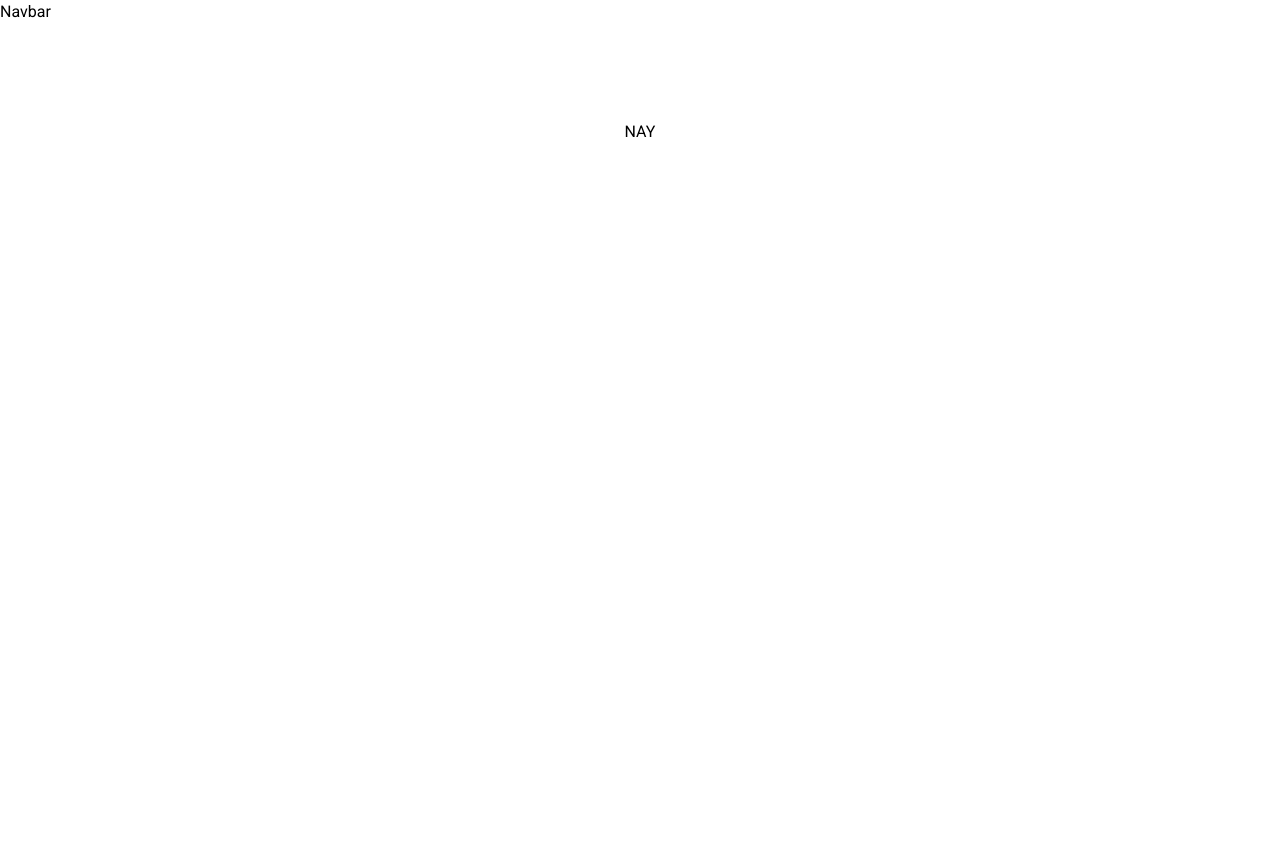
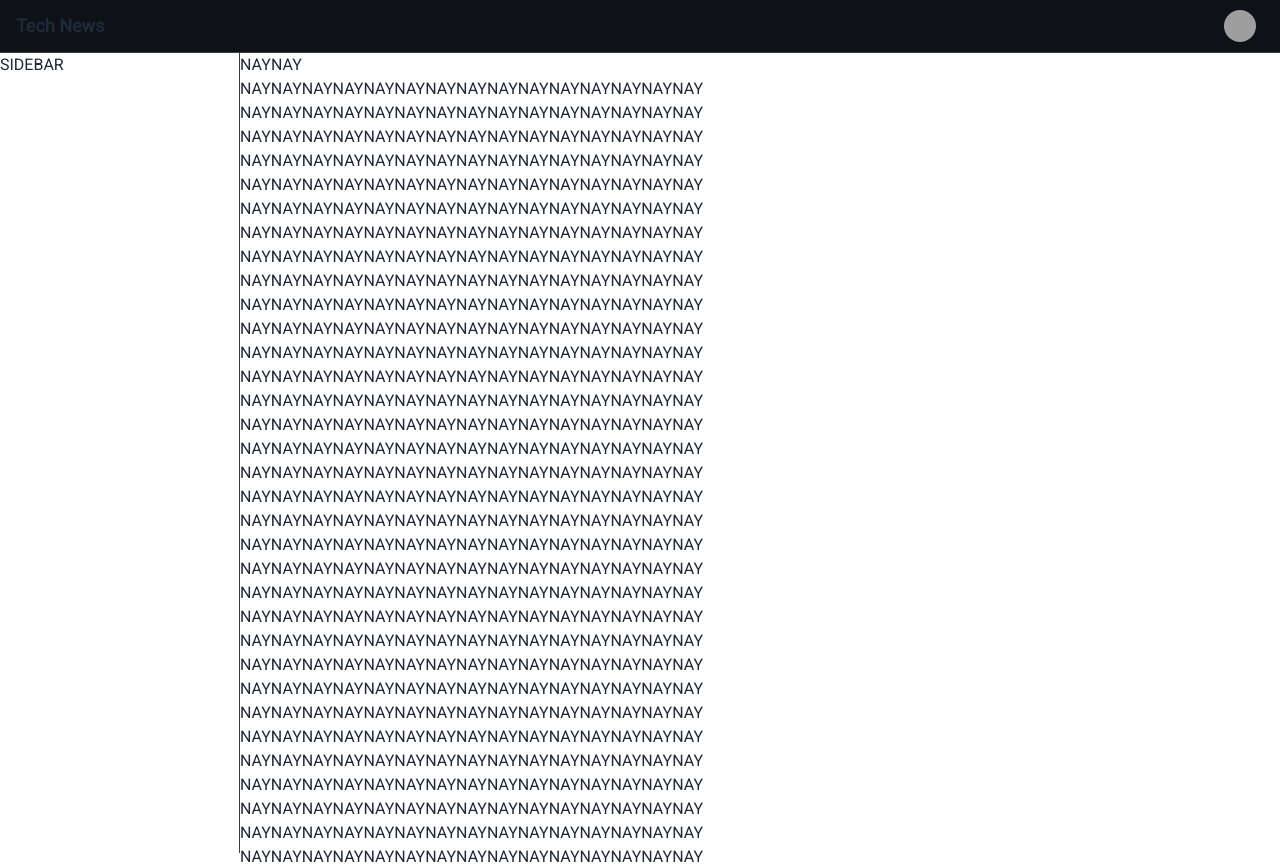
Before and after one commit to PainterHalver/tech_news, a Next.js app in the folder web/: page / in a window 1280 px wide. Shown: the top 864 px of the page. Before the commit the page ends 824 px from the top, so only its background shows below. Built offline with nearby package versions, Linux system fonts and the light colour scheme; grey boxes are pictures that could not be loaded.

Commit message:
chore: add daisyui, root layout

```diff
--- a/web/app/globals.css
+++ b/web/app/globals.css
@@ -3,10 +3,19 @@
 @tailwind utilities;
 
 :root {
-  --bg-primary: #000000;
+  --bg-primary: #0e1217;
   --bg-secondary: #1c1f26;
   --border: #383d47;
   --border-hover: #545b6a;
   --text-primary: #ffffff;
   --text-secondary: #a8b3cf;
 }
+
+.no-scrollbar::-webkit-scrollbar {
+  display: none;
+}
+
+.no-scrollbar {
+  -ms-overflow-style: none; /* IE and Edge */
+  scrollbar-width: none; /* Firefox */
+}
--- a/web/app/layout.tsx
+++ b/web/app/layout.tsx
@@ -2,6 +2,7 @@ import type { Metadata } from "next";
 import { Roboto } from "next/font/google";
 import "./globals.css";
 import NavBar from "@/components/NavBar";
+import SideBar from "@/components/SideBar";
 
 const roboto = Roboto({ subsets: ["latin"], weight: "400" });
 
@@ -13,9 +14,12 @@ export const metadata: Metadata = {
 export default function RootLayout({ children }: { children: React.ReactNode }) {
   return (
     <html lang="en">
-      <body className={roboto.className}>
+      <body className={`${roboto.className} flex flex-col min-h-screen`}>
         <NavBar />
-        {children}
+        <div className="flex flex-1">
+          <SideBar />
+          <div className="pl-60">{children}</div>
+        </div>
       </body>
     </html>
   );
--- a/web/app/page.tsx
+++ b/web/app/page.tsx
@@ -10,8 +10,112 @@ export default function Home() {
   const authenticated = useAuthStore((state) => state.authenticated);
 
   return (
-    <main className="flex min-h-screen flex-col items-center justify-between p-24">
-      {authenticated ? "YAY" : "NAY"}
+    <main className="flex">
+      {authenticated ? "YAY" : "NAY"}NAY
+      <br />
+      NAYNAYNAYNAYNAYNAYNAYNAYNAYNAYNAYNAYNAYNAYNAY
+      <br />
+      NAYNAYNAYNAYNAYNAYNAYNAYNAYNAYNAYNAYNAYNAYNAY
+      <br />
+      NAYNAYNAYNAYNAYNAYNAYNAYNAYNAYNAYNAYNAYNAYNAY
+      <br />
+      NAYNAYNAYNAYNAYNAYNAYNAYNAYNAYNAYNAYNAYNAYNAY
+      <br />
+      NAYNAYNAYNAYNAYNAYNAYNAYNAYNAYNAYNAYNAYNAYNAY
+      <br />
+      NAYNAYNAYNAYNAYNAYNAYNAYNAYNAYNAYNAYNAYNAYNAY
+      <br />
+      NAYNAYNAYNAYNAYNAYNAYNAYNAYNAYNAYNAYNAYNAYNAY
+      <br />
+      NAYNAYNAYNAYNAYNAYNAYNAYNAYNAYNAYNAYNAYNAYNAY
+      <br />
+      NAYNAYNAYNAYNAYNAYNAYNAYNAYNAYNAYNAYNAYNAYNAY
+      <br />
+      NAYNAYNAYNAYNAYNAYNAYNAYNAYNAYNAYNAYNAYNAYNAY
+      <br />
+      NAYNAYNAYNAYNAYNAYNAYNAYNAYNAYNAYNAYNAYNAYNAY
+      <br />
+      NAYNAYNAYNAYNAYNAYNAYNAYNAYNAYNAYNAYNAYNAYNAY
+      <br />
+      NAYNAYNAYNAYNAYNAYNAYNAYNAYNAYNAYNAYNAYNAYNAY
+      <br />
+      NAYNAYNAYNAYNAYNAYNAYNAYNAYNAYNAYNAYNAYNAYNAY
+      <br />
+      NAYNAYNAYNAYNAYNAYNAYNAYNAYNAYNAYNAYNAYNAYNAY
+      <br />
+      NAYNAYNAYNAYNAYNAYNAYNAYNAYNAYNAYNAYNAYNAYNAY
+      <br />
+      NAYNAYNAYNAYNAYNAYNAYNAYNAYNAYNAYNAYNAYNAYNAY
+      <br />
+      NAYNAYNAYNAYNAYNAYNAYNAYNAYNAYNAYNAYNAYNAYNAY
+      <br />
+      NAYNAYNAYNAYNAYNAYNAYNAYNAYNAYNAYNAYNAYNAYNAY
+      <br />
+      NAYNAYNAYNAYNAYNAYNAYNAYNAYNAYNAYNAYNAYNAYNAY
+      <br />
+      NAYNAYNAYNAYNAYNAYNAYNAYNAYNAYNAYNAYNAYNAYNAY
+      <br />
+      NAYNAYNAYNAYNAYNAYNAYNAYNAYNAYNAYNAYNAYNAYNAY
+      <br />
+      NAYNAYNAYNAYNAYNAYNAYNAYNAYNAYNAYNAYNAYNAYNAY
+      <br />
+      NAYNAYNAYNAYNAYNAYNAYNAYNAYNAYNAYNAYNAYNAYNAY
+      <br />
+      NAYNAYNAYNAYNAYNAYNAYNAYNAYNAYNAYNAYNAYNAYNAY
+      <br />
+      NAYNAYNAYNAYNAYNAYNAYNAYNAYNAYNAYNAYNAYNAYNAY
+      <br />
+      NAYNAYNAYNAYNAYNAYNAYNAYNAYNAYNAYNAYNAYNAYNAY
+      <br />
+      NAYNAYNAYNAYNAYNAYNAYNAYNAYNAYNAYNAYNAYNAYNAY
+      <br />
+      NAYNAYNAYNAYNAYNAYNAYNAYNAYNAYNAYNAYNAYNAYNAY
+      <br />
+      NAYNAYNAYNAYNAYNAYNAYNAYNAYNAYNAYNAYNAYNAYNAY
+      <br />
+      NAYNAYNAYNAYNAYNAYNAYNAYNAYNAYNAYNAYNAYNAYNAY
+      <br />
+      NAYNAYNAYNAYNAYNAYNAYNAYNAYNAYNAYNAYNAYNAYNAY
+      <br />
+      NAYNAYNAYNAYNAYNAYNAYNAYNAYNAYNAYNAYNAYNAYNAY
+      <br />
+      NAYNAYNAYNAYNAYNAYNAYNAYNAYNAYNAYNAYNAYNAYNAY
+      <br />
+      NAYNAYNAYNAYNAYNAYNAYNAYNAYNAYNAYNAYNAYNAYNAY
+      <br />
+      NAYNAYNAYNAYNAYNAYNAYNAYNAYNAYNAYNAYNAYNAYNAY
+      <br />
+      NAYNAYNAYNAYNAYNAYNAYNAYNAYNAYNAYNAYNAYNAYNAY
+      <br />
+      NAYNAYNAYNAYNAYNAYNAYNAYNAYNAYNAYNAYNAYNAYNAY
+      <br />
+      NAYNAYNAYNAYNAYNAYNAYNAYNAYNAYNAYNAYNAYNAYNAY
+      <br />
+      NAYNAYNAYNAYNAYNAYNAYNAYNAYNAYNAYNAYNAYNAYNAY
+      <br />
+      NAYNAYNAYNAYNAYNAYNAYNAYNAYNAYNAYNAYNAYNAYNAY
+      <br />
+      NAYNAYNAYNAYNAYNAYNAYNAYNAYNAYNAYNAYNAYNAYNAY
+      <br />
+      NAYNAYNAYNAYNAYNAYNAYNAYNAYNAYNAYNAYNAYNAYNAY
+      <br />
+      NAYNAYNAYNAYNAYNAYNAYNAYNAYNAYNAYNAYNAYNAYNAY
+      <br />
+      NAYNAYNAYNAYNAYNAYNAYNAYNAYNAYNAYNAYNAYNAYNAY
+      <br />
+      NAYNAYNAYNAYNAYNAYNAYNAYNAYNAYNAYNAYNAYNAYNAY
+      <br />
+      NAYNAYNAYNAYNAYNAYNAYNAYNAYNAYNAYNAYNAYNAYNAY
+      <br />
+      NAYNAYNAYNAYNAYNAYNAYNAYNAYNAYNAYNAYNAYNAYNAY
+      <br />
+      NAYNAYNAYNAYNAYNAYNAYNAYNAYNAYNAYNAYNAYNAYNAY
+      <br />
+      NAYNAYNAYNAYNAYNAYNAYNAYNAYNAYNAYNAYNAYNAYNAY
+      <br />
+      NAYNAYNAYNAYNAYNAYNAYNAYNAYNAYNAYNAYNAYNAYNAY
+      <br />
+      NAYNAYNAYNAYNAYNAYNAYNAYNAYNAYNAYNAYNAYNAYNAY
     </main>
   );
 }
--- a/web/components/NavBar.tsx
+++ b/web/components/NavBar.tsx
@@ -1,3 +1,33 @@
+import Link from "next/link";
+
 export default function NavBar() {
-  return <div>Navbar</div>;
+  return (
+    <div className="w-full flex bg-bg-primary border-b border-border sticky top-0 py-0.5">
+      <div className="flex-1">
+        <Link href="/" className="btn bg-bg-primary hover:bg-bg-primary border-none">
+          <p className="text-lg">Tech News</p>
+        </Link>
+      </div>
+      <div className="flex-none gap-2">
+        <div className="dropdown dropdown-end">
+          <div tabIndex={0} role="button" className="btn btn-ghost btn-circle avatar mr-4">
+            <div className="w-8 rounded-full">
+              <img alt="Profile Picture" src="https://daisyui.com/images/stock/photo-1534528741775-53994a69daeb.jpg" />
+            </div>
+          </div>
+          <ul tabIndex={0} className="mt-4 z-[1] p-2 shadow menu menu-md dropdown-content bg-base-100 rounded-box w-56">
+            <li>
+              <a className="text-base">Profile</a>
+            </li>
+            <li>
+              <a className="text-base">Settings</a>
+            </li>
+            <li>
+              <a className="text-base">Logout</a>
+            </li>
+          </ul>
+        </div>
+      </div>
+    </div>
+  );
 }
--- /dev/null
+++ b/web/components/SideBar.tsx
@@ -0,0 +1,5 @@
+import Link from "next/link";
+
+export default function SideBar() {
+  return <aside className="border-r border-border w-60 fixed h-full overflow-scroll no-scrollbar">SIDEBAR</aside>;
+}
--- a/web/package.json
+++ b/web/package.json
@@ -21,8 +21,9 @@
     "@types/react": "^18",
     "@types/react-dom": "^18",
     "autoprefixer": "^10.0.1",
+    "daisyui": "^4.4.18",
     "postcss": "^8",
-    "tailwindcss": "^3.3.0",
+    "tailwindcss": "^3.3.5",
     "typescript": "^5"
   }
 }
--- a/web/tailwind.config.ts
+++ b/web/tailwind.config.ts
@@ -22,6 +22,6 @@ const config: Config = {
       "text-secondary": "var(--text-secondary)",
     },
   },
-  plugins: [],
+  plugins: [require("daisyui")],
 };
 export default config;
```
Also changed, not shown: 1 other file (tests, documents, lock files or other folders).
